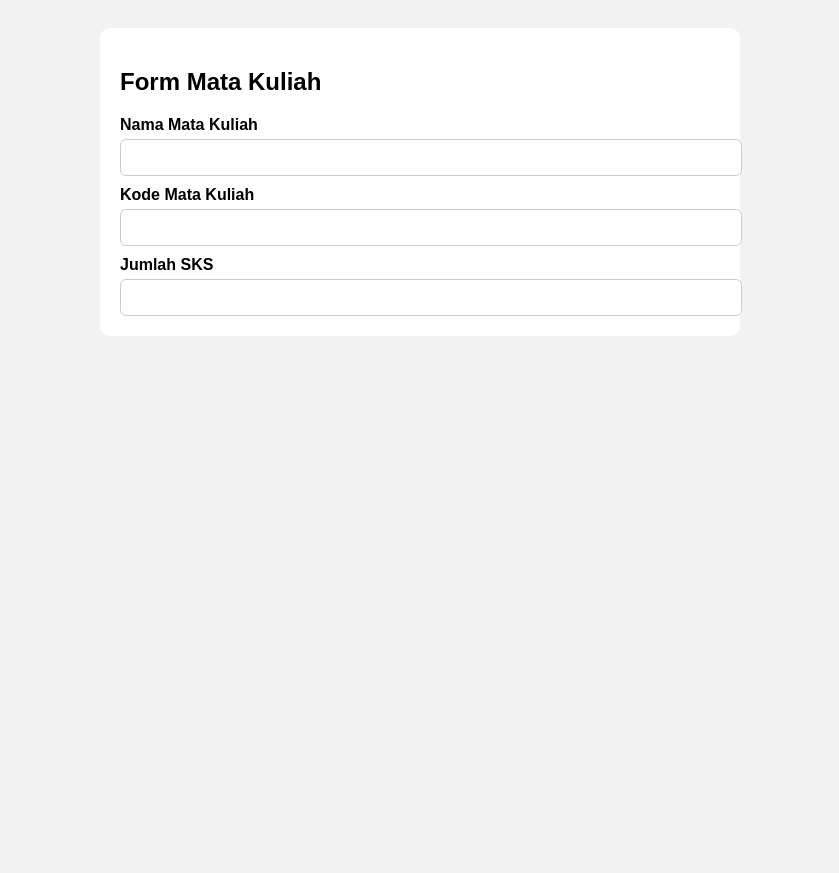
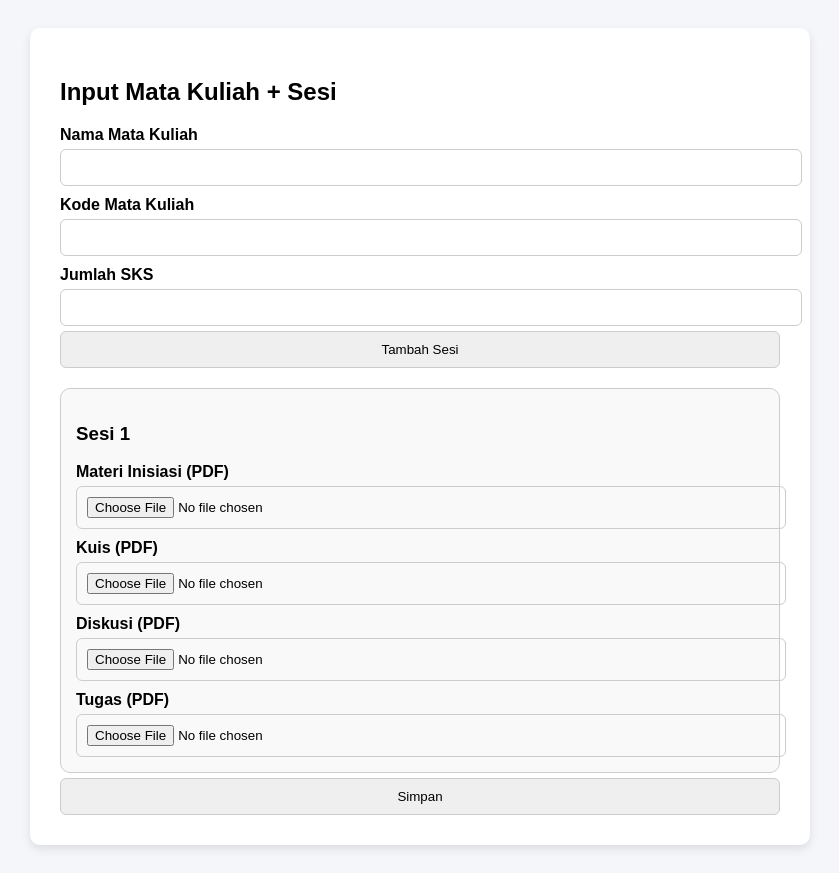
Before and after one commit to Noval92/ediska-frontend, a plain HTML site: page mata-kuliah.html in a window 1280 px wide. Shown: the whole page, without its empty margins (220-1059 px from the left). Before the commit the page ends 800 px from the top, so only its background shows below. Drawn offline with Linux system fonts and the light colour scheme.

Commit message:
feat: tambah sesi dinamis pada form mata kuliah

```diff
--- a/mata-kuliah.html
+++ b/mata-kuliah.html
@@ -1,51 +1,70 @@
 <!DOCTYPE html>
 <html lang="id">
 <head>
-  <meta charset="UTF-8" />
-  <title>Input Mata Kuliah</title>
+  <meta charset="UTF-8">
+  <title>Form Mata Kuliah + Multi Sesi</title>
   <style>
-    body { font-family: Arial; background: #f2f2f2; padding: 20px; }
-    .container { background: white; padding: 20px; max-width: 600px; margin: auto; border-radius: 10px; }
+    body { font-family: Arial; background: #f4f6f9; padding: 20px; }
+    .container { max-width: 720px; margin: auto; background: white; padding: 30px;
+      border-radius: 10px; box-shadow: 0 4px 10px rgba(0,0,0,0.1); }
     label { display: block; margin-top: 10px; font-weight: bold; }
-    input { width: 100%; padding: 10px; margin-top: 5px; border-radius: 6px; border: 1px solid #ccc; }
+    input, select, button { width: 100%; padding: 10px; margin-top: 5px;
+      border: 1px solid #ccc; border-radius: 6px; }
+    .sesi-block {
+      margin-top: 20px; padding: 15px; background: #f9f9f9;
+      border-radius: 10px; border: 1px solid #ccc;
+    }
+    embed { width: 100%; height: 200px; margin-top: 10px; }
   </style>
 </head>
 <body>
 <div class="container">
-  <h2>Form Mata Kuliah</h2>
+  <h2>Input Mata Kuliah + Sesi</h2>
+
   <label for="nama">Nama Mata Kuliah</label>
-  <input list="namaList" id="nama" name="nama" autocomplete="off" />
-  <datalist id="namaList">
-    <option value="PENGANTAR MATEMATIKA">
-<option value="KALKULUS I">
-<option value="PENDIDIKAN AGAMA ISLAM">
-<option value="SISTEM OPERASI">
-<option value="TUGAS AKHIR PROGRAM">
-  </datalist>
+  <input id="nama" type="text" />
 
   <label for="kode">Kode Mata Kuliah</label>
-  <input type="text" id="kode" name="kode" />
+  <input id="kode" type="text" />
 
   <label for="sks">Jumlah SKS</label>
-  <input type="number" id="sks" name="sks" min="1" max="6" />
+  <input id="sks" type="number" min="1" max="6" />
+
+  <button id="addSesi" type="button">Tambah Sesi</button>
+  <div id="sesiContainer"></div>
+
+  <button id="submitBtn" type="submit">Simpan</button>
 </div>
 
 <script>
-const matkulList = [
-  { kode: 'MATA4101', nama: 'PENGANTAR MATEMATIKA', sks: 3 },
-  { kode: 'MATA4110', nama: 'KALKULUS I', sks: 3 },
-  { kode: 'MKWU4101', nama: 'PENDIDIKAN AGAMA ISLAM', sks: 3 },
-  { kode: 'MSIM4201', nama: 'SISTEM OPERASI', sks: 3 },
-  { kode: 'MSIM4500', nama: 'TUGAS AKHIR PROGRAM', sks: 6 }
-];
+let sesiIndex = 0;
 
-document.getElementById('nama').addEventListener('input', function() {
-  const selected = matkulList.find(m => m.nama === this.value);
-  if (selected) {
-    document.getElementById('kode').value = selected.kode;
-    document.getElementById('sks').value = selected.sks;
-  }
+function createSesiBlock(index) {
+  const div = document.createElement('div');
+  div.className = 'sesi-block';
+  div.innerHTML = `
+    <h3>Sesi ${index}</h3>
+    <label>Materi Inisiasi (PDF)</label>
+    <input type="file" name="materi${index}" accept="application/pdf" />
+    <label>Kuis (PDF)</label>
+    <input type="file" name="kuis${index}" accept="application/pdf" />
+    <label>Diskusi (PDF)</label>
+    <input type="file" name="diskusi${index}" accept="application/pdf" />
+    <label>Tugas (PDF)</label>
+    <input type="file" name="tugas${index}" accept="application/pdf" />
+  `;
+  return div;
+}
+
+document.getElementById('addSesi').addEventListener('click', () => {
+  sesiIndex++;
+  const sesiContainer = document.getElementById('sesiContainer');
+  const block = createSesiBlock(sesiIndex);
+  sesiContainer.appendChild(block);
 });
+
+// auto add sesi 1 by default
+document.getElementById('addSesi').click();
 </script>
 </body>
 </html>
```
